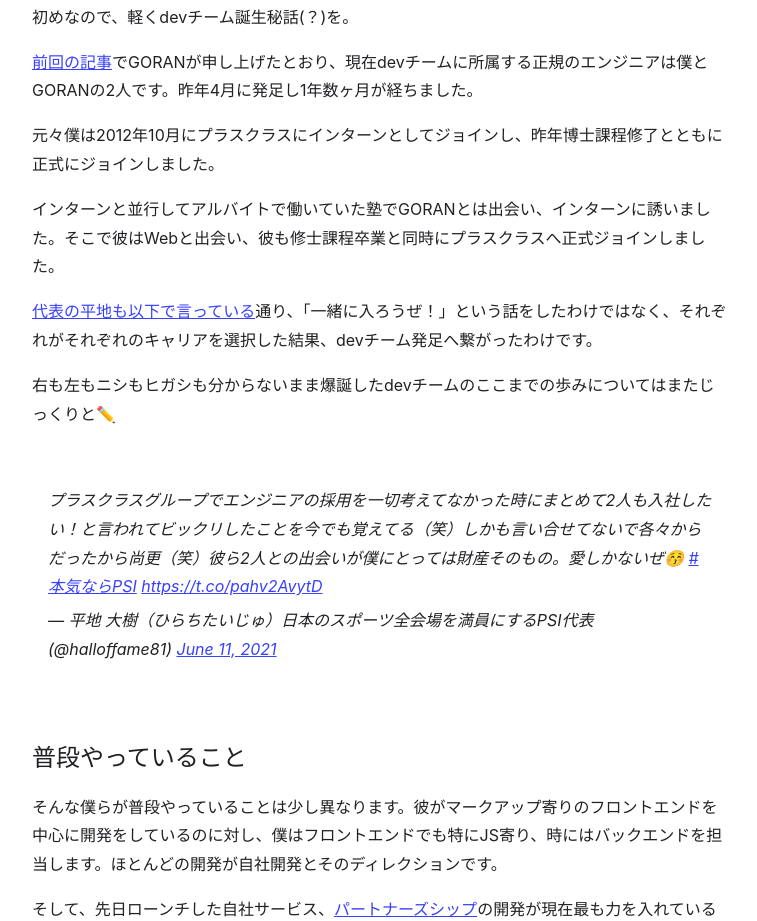
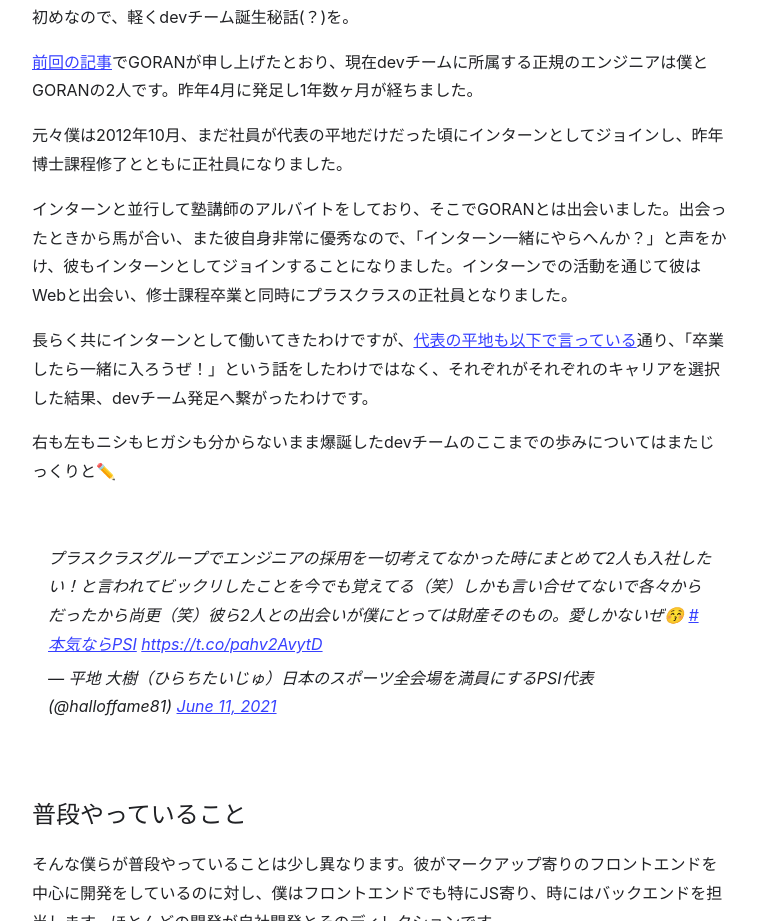
Before and after one commit to plusclass/devlog, a Gatsby site: page /hello-world/ in a window 1280 px wide. Shown: the part 839-1760 px from the top of the page, without its empty margins (208-965 px from the left). Built offline with nearby package versions, Linux system fonts and the light colour scheme; Gatsby itself is replaced by a stand-in of ours.

Commit message:
blog updated

```diff
--- a/content/blog/hello-world/index.md
+++ b/content/blog/hello-world/index.md
@@ -18,11 +18,11 @@
 
 [前回の記事](http://localhost:8000/devlog-has-launched/)でGORANが申し上げたとおり、現在devチームに所属する正規のエンジニアは僕とGORANの2人です。昨年4月に発足し1年数ヶ月が経ちました。
 
-元々僕は2012年10月にプラスクラスにインターンとしてジョインし、昨年博士課程修了とともに正式にジョインしました。
+元々僕は2012年10月、まだ社員が代表の平地だけだった頃にインターンとしてジョインし、昨年博士課程修了とともに正社員になりました。
 
-インターンと並行してアルバイトで働いていた塾でGORANとは出会い、インターンに誘いました。そこで彼はWebと出会い、彼も修士課程卒業と同時にプラスクラスへ正式ジョインしました。
+インターンと並行して塾講師のアルバイトをしており、そこでGORANとは出会いました。出会ったときから馬が合い、また彼自身非常に優秀なので、「インターン一緒にやらへんか？」と声をかけ、彼もインターンとしてジョインすることになりました。インターンでの活動を通じて彼はWebと出会い、修士課程卒業と同時にプラスクラスの正社員となりました。
 
-[代表の平地も以下で言っている](https://twitter.com/halloffame81/status/1403215255941967880?s=20)通り、「一緒に入ろうぜ！」という話をしたわけではなく、それぞれがそれぞれのキャリアを選択した結果、devチーム発足へ繋がったわけです。
+長らく共にインターンとして働いてきたわけですが、[代表の平地も以下で言っている](https://twitter.com/halloffame81/status/1403215255941967880?s=20)通り、「卒業したら一緒に入ろうぜ！」という話をしたわけではなく、それぞれがそれぞれのキャリアを選択した結果、devチーム発足へ繋がったわけです。
 
 右も左もニシもヒガシも分からないまま爆誕したdevチームのここまでの歩みについてはまたじっくりと✏️
 
```
Also changed, not shown: content/blog/hello-world/hero.jpg, content/blog/hello-world/ogp.jpg.
